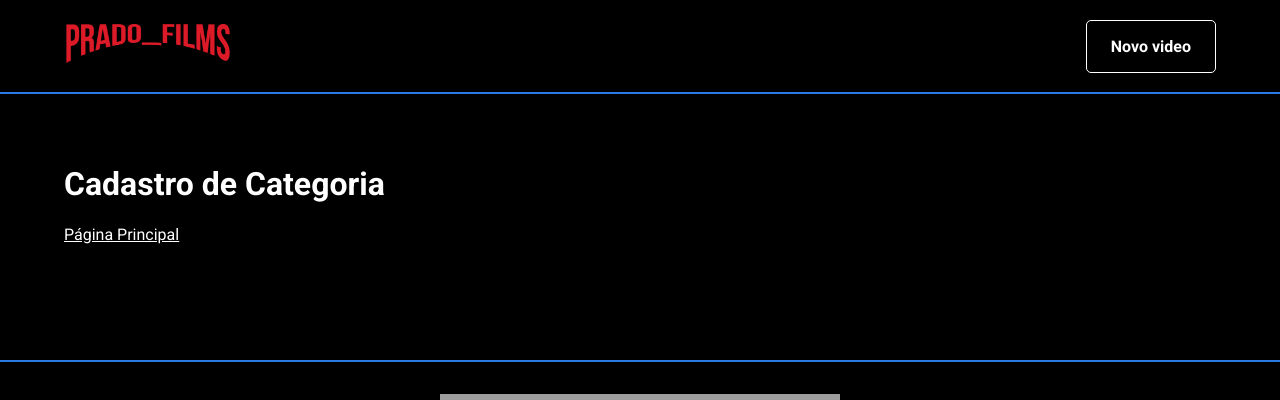
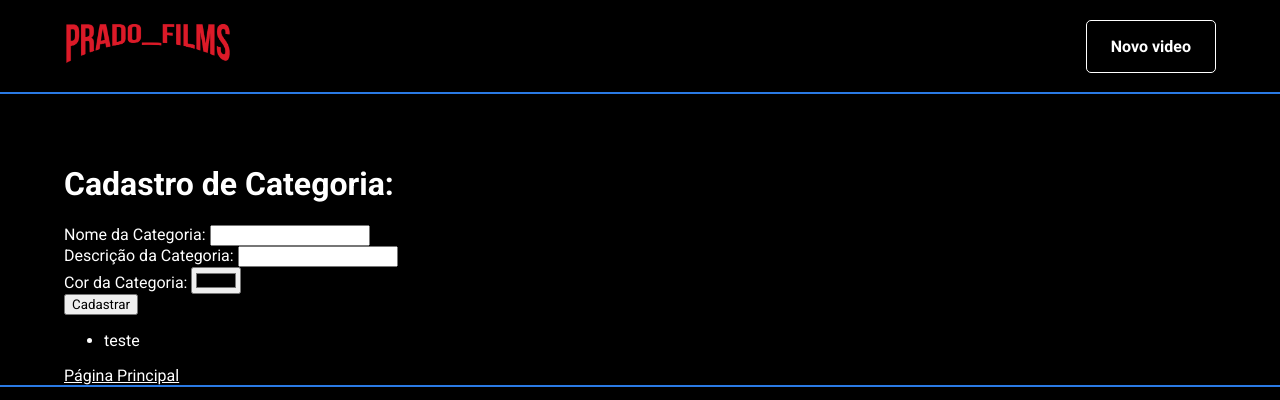
Before and after one commit to wapcce/pradoFilmes, a React (Create React App) app: page /cadastroCategoria in a window 1280 px wide. Shown: the top 400 px of the page. Built offline with nearby package versions, Linux system fonts and the light colour scheme; grey boxes are pictures that could not be loaded.

Commit message:
Criado formfield em componentes e alterado index c

```diff
--- /dev/null
+++ b/src/components/FormField/index.js
@@ -0,0 +1,14 @@
+import React from 'react';
+
+function FormField({ label, type, name, value, onChange }) {
+  return (
+    <div>
+      <label>
+        {label}
+        <input type={type} name={name} value={value} onChange={onChange} />
+      </label>
+    </div>
+  );
+}
+
+export default FormField;
--- a/src/pages/cadastro/categoria/index.js
+++ b/src/pages/cadastro/categoria/index.js
@@ -1,11 +1,100 @@
-import React from 'react';
+import React, { useState } from 'react';
 import TemplateBase from '../../../components/TemplateBase/index';
 import { Link } from 'react-router-dom';
+import FormField from '../../../components/FormField/index';
 
 function CadastroCategoria() {
+  const valoresIniciais = {
+    nome: '',
+    descricao: '',
+    cor: '',
+  };
+  const [categorias, setCategorias] = useState([{ nome: 'teste' }]);
+  const [values, setValues] = useState(valoresIniciais);
+
+  function setValue(chave, valor) {
+    //chave: nome, descrição,cor...
+    setValues({
+      ...values,
+      [chave]: valor, //nome: 'valor'
+    });
+  }
+
+  function handleChange(infosDoEvento) {
+    const { getAttribute, value } = infosDoEvento.target;
+    console.log(infosDoEvento.target.value);
+    console.log(infosDoEvento.target.getAttribute('name'));
+    setValue(getAttribute('name'), value);
+  }
   return (
     <TemplateBase>
-      <h1> Cadastro de Categoria</h1>
+      <h1> Cadastro de Categoria:{values.nome}</h1>
+      <form
+        //style={{ background: values.cor }}
+        onSubmit={function HandleSubmit(infosDoEvento) {
+          infosDoEvento.preventDefault();
+          setCategorias([...categorias, values]);
+          setValues(valoresIniciais);
+        }}
+      >
+        <FormField
+          label="Nome da Categoria: "
+          type="text"
+          name="nome"
+          value={values.nome}
+          onChange={handleChange}
+        />
+        <FormField
+          label="Descrição da Categoria: "
+          type="textarea"
+          name="descricao"
+          value={values.descricao}
+          onChange={handleChange}
+        />
+        <FormField
+          label="Cor da Categoria: "
+          type="color"
+          name="color"
+          value={values.cor}
+          onChange={handleChange}
+        />
+
+        {/* <div>
+          <label>
+            Descrição:
+            <textarea
+              type="text"
+              name="descricao"
+              value={values.descricao}
+              onChange={handleChange}
+            ></textarea>
+          </label>
+        </div> */}
+        {/* <div>
+          <label>
+            Cor:
+            <input
+              type="color"
+              name="cor"
+              value={values.cor}
+              onChange={handleChange}
+            ></input>
+          </label>
+        </div> */}
+        <button>Cadastrar</button>
+      </form>
+
+      <ul>
+        {categorias.map((categoria, indice) => {
+          return (
+            <li key={`${categoria}${indice}`}>
+              {categoria.nome}
+              {categoria.descricao}
+              {categoria.cor}
+            </li>
+          );
+        })}
+      </ul>
       <Link to="/">Página Principal</Link>
     </TemplateBase>
   );
```
